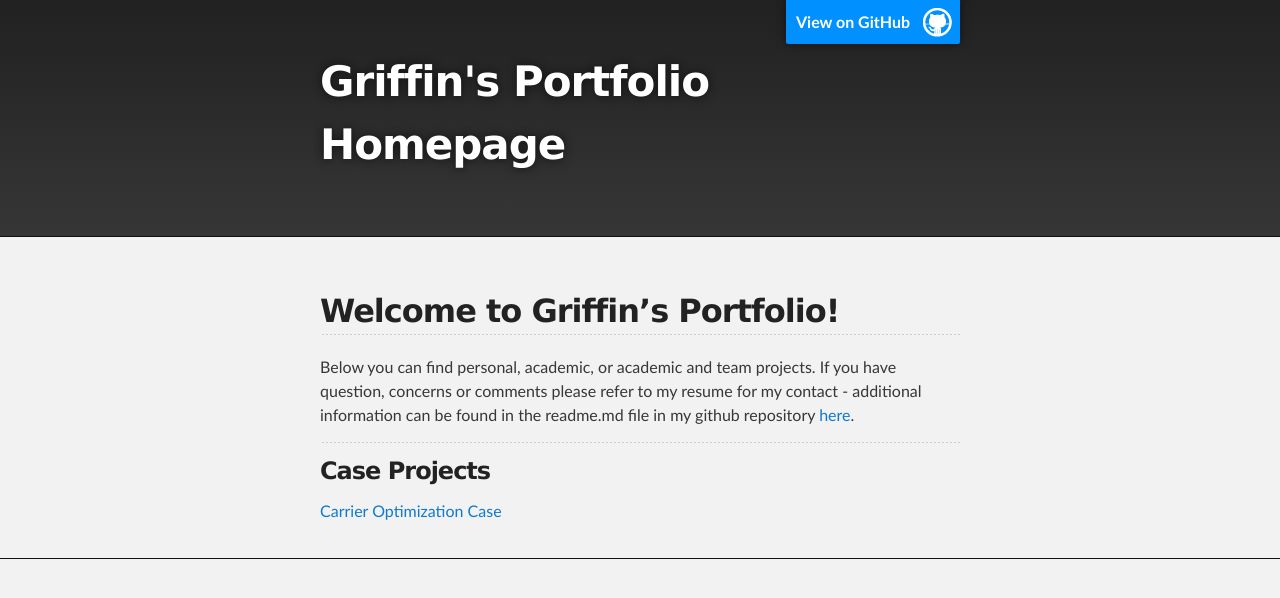
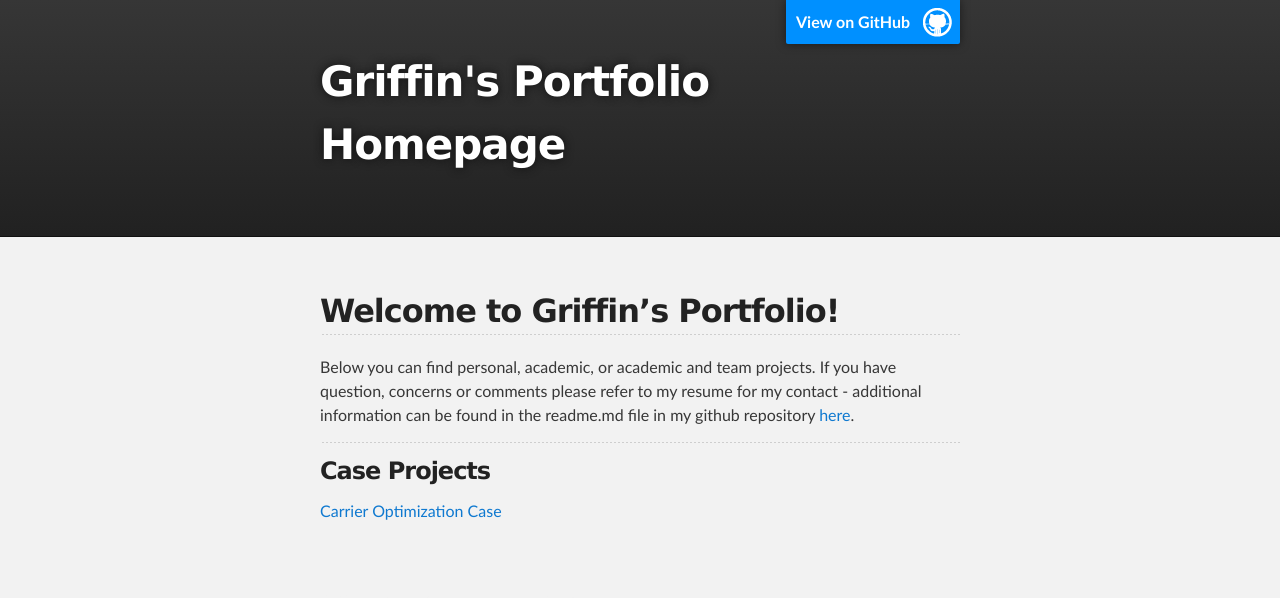
Before and after one commit to drewsp7/griffinsalyer.github.io, a Jekyll site: the page built from index.md, in a window 1280 px wide. Shown: the top 598 px of the page. Built offline with Jekyll 4.4.1, drawn with Linux system fonts in a browser that asks for light colours; our own code applies the rules of GitHub Pages for plain Markdown files; the repository's description, which GitHub fills in, is left out.

Commit message:
Update jekyll-theme-slate.scss

```diff
--- a/_sass/jekyll-theme-slate.scss
+++ b/_sass/jekyll-theme-slate.scss
@@ -287,11 +287,11 @@ Full-Width Styles
 
 #header_wrap {
   background: #373737; //212121 -
-  background: -moz-linear-gradient(top, #363636, #212121); // #373737, #212121
-  background: -webkit-linear-gradient(top, #363636, #212121);
-  background: -ms-linear-gradient(top, #363636, #212121);
-  background: -o-linear-gradient(top, #363636, #212121);
-  background: linear-gradient(to top, #363636, #212121);
+  background: -moz-linear-gradient(bottom, #363636, #212121); // top, #373737, #212121
+  background: -webkit-linear-gradient(bottom, #363636, #212121);
+  background: -ms-linear-gradient(bottom, #363636, #212121);
+  background: -o-linear-gradient(bottom, #363636, #212121);
+  background: linear-gradient(to bottom, #363636, #212121);
 
   //essentially the top banner with a gradient fade
 }
@@ -358,7 +358,7 @@ Full-Width Styles
 #main_content_wrap {
   background: #f2f2f2; // f2f2f2 - Main content area (white)
   border-top: 1px solid #111;
-  border-bottom: 1px solid #111;
+  border-bottom: 1px solid #f2f2f2; //#111
 }
 
 #main_content {
```
